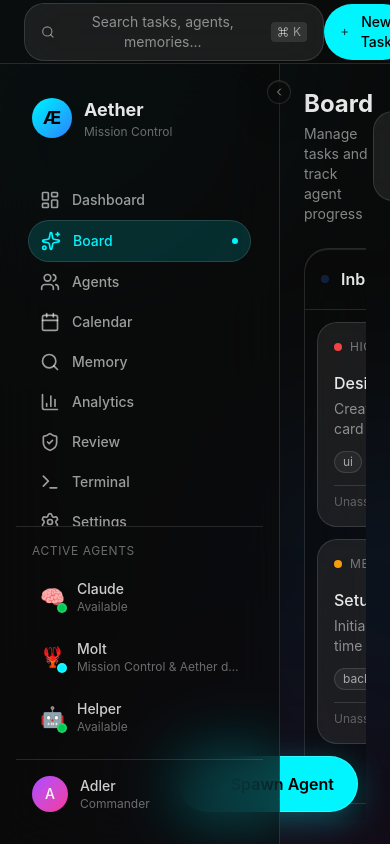
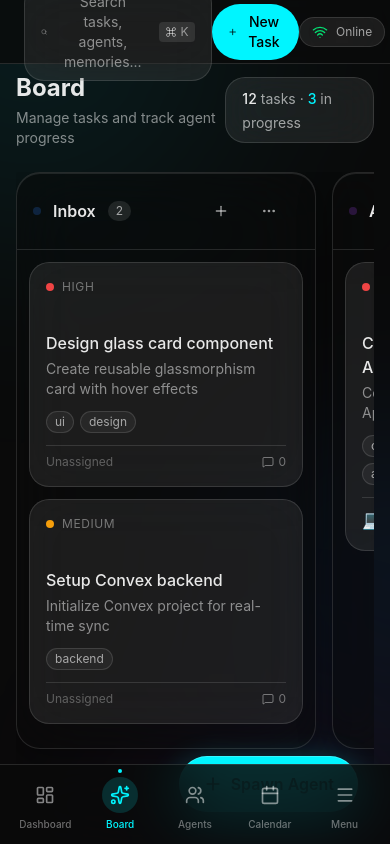
Before and after one commit to adlerlietz/aether, a Next.js app: page / in a window 390 px wide. Built offline with nearby package versions, Linux system fonts and the light colour scheme.

Commit message:
feat: mobile-responsive layout with PWA support
- Bottom mobile navigation bar (thumb-friendly)
- Mobile drawer menu for full navigation
- Responsive CSS with safe area insets
- Touch-friendly 44px tap targets
- Landscape mode optimization
- Service worker offline caching

```diff
--- a/app/AppLayout.tsx
+++ b/app/AppLayout.tsx
@@ -1,10 +1,84 @@
 'use client';
 
+import { useState } from 'react';
+import { motion, AnimatePresence } from 'framer-motion';
 import { Sidebar } from './components/Sidebar';
 import { TopBar } from './components/TopBar';
+import { MobileNav } from './components/MobileNav';
 import { PWAInstallPrompt } from './components/PWAInstallPrompt';
+import { X } from 'lucide-react';
+
+function MobileDrawer({ isOpen, onClose }: { isOpen: boolean; onClose: () => void }) {
+  return (
+    <AnimatePresence>
+      {isOpen && (
+        <motion.div
+          initial={{ opacity: 0 }}
+          animate={{ opacity: 1 }}
+          exit={{ opacity: 0 }}
+          className="mobile-drawer open lg:hidden"
+          onClick={onClose}
+        >
+          <div className="mobile-drawer-backdrop" />
+          <motion.div
+            initial={{ x: '-100%' }}
+            animate={{ x: 0 }}
+            exit={{ x: '-100%' }}
+            transition={{ type: 'spring', damping: 25, stiffness: 200 }}
+            className="mobile-drawer-panel"
+            onClick={(e) => e.stopPropagation()}
+          >
+            <div className="flex items-center justify-between p-4 border-b border-white/5">
+              <div className="flex items-center gap-3">
+                <div className="w-10 h-10 rounded-xl bg-gradient-to-br from-[var(--accent)] to-blue-500 flex items-center justify-center text-black font-bold text-lg">
+                  Æ
+                </div>
+                <div>
+                  <h1 className="font-bold text-lg text-white/90">Aether</h1>
+                  <p className="text-xs text-white/40">Mission Control</p>
+                </div>
+              </div>
+              <button
+                onClick={onClose}
+                className="p-2 rounded-lg hover:bg-white/10 text-white/60"
+              >
+                <X className="w-5 h-5" />
+              </button>
+            </div>
+
+            {/* Navigation links for mobile drawer */}
+            <nav className="p-4 space-y-1">
+              {[
+                { label: 'Dashboard', href: '/dashboard' },
+                { label: 'Board', href: '/' },
+                { label: 'Agents', href: '/agents' },
+                { label: 'Calendar', href: '/calendar' },
+                { label: 'Memory', href: '/memory' },
+                { label: 'Analytics', href: '/analytics' },
+                { label: 'Review', href: '/review' },
+                { label: 'Terminal', href: '/terminal' },
+                { label: 'Settings', href: '/settings' },
+              ].map((item) => (
+                <a
+                  key={item.href}
+                  href={item.href}
+                  className="block px-4 py-3 rounded-xl text-white/70 hover:text-white hover:bg-white/5 transition-colors"
+                  onClick={onClose}
+                >
+                  {item.label}
+                </a>
+              ))}
+            </nav>
+          </motion.div>
+        </motion.div>
+      )}
+    </AnimatePresence>
+  );
+}
 
 export default function AppLayout({ children }: { children: React.ReactNode }) {
+  const [mobileMenuOpen, setMobileMenuOpen] = useState(false);
+
   return (
     <div className="min-h-screen bg-[var(--background)]">
       {/* Background Effects */}
@@ -17,14 +91,25 @@ export default function AppLayout({ children }: { children: React.ReactNode }) {
       {/* Top Navigation Bar */}
       <TopBar />
 
-      {/* Left Sidebar */}
-      <Sidebar />
+      {/* Left Sidebar - Desktop */}
+      <div className="hidden lg:block">
+        <Sidebar />
+      </div>
 
       {/* Main Content Area */}
       <main className="main-content">
         {children}
       </main>
 
+      {/* Mobile Navigation */}
+      <MobileNav onMenuClick={() => setMobileMenuOpen(true)} />
+
+      {/* Mobile Menu Drawer */}
+      <MobileDrawer
+        isOpen={mobileMenuOpen}
+        onClose={() => setMobileMenuOpen(false)}
+      />
+
       {/* PWA Install Prompt */}
       <PWAInstallPrompt />
     </div>
--- /dev/null
+++ b/app/components/MobileNav.tsx
@@ -0,0 +1,81 @@
+'use client';
+
+import Link from 'next/link';
+import { usePathname } from 'next/navigation';
+import { motion } from 'framer-motion';
+import {
+  LayoutDashboard,
+  Users,
+  Calendar,
+  Menu,
+  Sparkles
+} from 'lucide-react';
+import { useState } from 'react';
+
+const navItems = [
+  { id: 'dashboard', icon: LayoutDashboard, label: 'Dashboard', href: '/dashboard' },
+  { id: 'board', icon: Sparkles, label: 'Board', href: '/' },
+  { id: 'agents', icon: Users, label: 'Agents', href: '/agents' },
+  { id: 'calendar', icon: Calendar, label: 'Calendar', href: '/calendar' },
+];
+
+interface MobileNavProps {
+  onMenuClick: () => void;
+}
+
+export function MobileNav({ onMenuClick }: MobileNavProps) {
+  const pathname = usePathname();
+  const [activeTab, setActiveTab] = useState(pathname);
+
+  return (
+    <nav className="mobile-nav">
+      {navItems.map((item) => {
+        const Icon = item.icon;
+        const isActive = pathname === item.href || pathname.startsWith(item.href + '/');
+
+        return (
+          <Link
+            key={item.id}
+            href={item.href}
+            className={`mobile-nav-item ${isActive ? 'active' : ''}`}
+            onClick={() => setActiveTab(item.href)}
+          >
+            <motion.div
+              whileTap={{ scale: 0.9 }}
+              className="flex flex-col items-center gap-1"
+            >
+              <div className={`p-2 rounded-xl transition-colors ${isActive ? 'bg-[var(--accent-soft)]' : ''}`}>
+                <Icon className={`w-5 h-5 ${isActive ? 'text-[var(--accent)]' : 'text-white/50'}`} />
+              </div>
+              <span className={`text-[10px] font-medium ${isActive ? 'text-[var(--accent)]' : 'text-white/40'}`}>
+                {item.label}
+              </span>
+              {isActive && (
+                <motion.div
+                  layoutId="mobileActiveIndicator"
+                  className="absolute -top-1 w-1 h-1 rounded-full bg-[var(--accent)]"
+                />
+              )}
+            </motion.div>
+          </Link>
+        );
+      })}
+
+      {/* Menu Button */}
+      <button
+        className="mobile-nav-item"
+        onClick={onMenuClick}
+      >
+        <motion.div
+          whileTap={{ scale: 0.9 }}
+          className="flex flex-col items-center gap-1"
+        >
+          <div className="p-2 rounded-xl">
+            <Menu className="w-5 h-5 text-white/50" />
+          </div>
+          <span className="text-[10px] font-medium text-white/40">Menu</span>
+        </motion.div>
+      </button>
+    </nav>
+  );
+}
--- a/app/globals.css
+++ b/app/globals.css
@@ -346,3 +346,231 @@ body {
   background: rgba(0, 245, 255, 0.1);
   border-color: var(--accent);
 }
+
+/* ============================================
+   MOBILE RESPONSIVE STYLES
+   ============================================ */
+
+/* Mobile Navigation */
+.mobile-nav {
+  position: fixed;
+  bottom: 0;
+  left: 0;
+  right: 0;
+  z-index: 50;
+  display: none;
+  align-items: center;
+  justify-content: space-around;
+  padding: 0.5rem 0.5rem calc(0.5rem + env(safe-area-inset-bottom));
+  background: rgba(10, 10, 10, 0.85);
+  backdrop-filter: blur(32px) saturate(150%);
+  -webkit-backdrop-filter: blur(32px) saturate(150%);
+  border-top: 1px solid var(--glass-border);
+}
+
+.mobile-nav-item {
+  position: relative;
+  display: flex;
+  flex-direction: column;
+  align-items: center;
+  justify-content: center;
+  min-width: 64px;
+  min-height: 44px;
+  padding: 0.25rem;
+  border-radius: var(--radius);
+  transition: all 0.2s ease;
+}
+
+.mobile-nav-item:active {
+  background: rgba(255, 255, 255, 0.05);
+}
+
+/* Mobile Drawer */
+.mobile-drawer {
+  position: fixed;
+  inset: 0;
+  z-index: 60;
+  pointer-events: none;
+}
+
+.mobile-drawer.open {
+  pointer-events: auto;
+}
+
+.mobile-drawer-backdrop {
+  position: absolute;
+  inset: 0;
+  background: rgba(0, 0, 0, 0.5);
+  opacity: 0;
+  transition: opacity 0.3s ease;
+}
+
+.mobile-drawer.open .mobile-drawer-backdrop {
+  opacity: 1;
+}
+
+.mobile-drawer-panel {
+  position: absolute;
+  top: 0;
+  left: 0;
+  bottom: 0;
+  width: 280px;
+  background: rgba(10, 10, 10, 0.95);
+  backdrop-filter: blur(32px);
+  -webkit-backdrop-filter: blur(32px);
+  border-right: 1px solid var(--glass-border);
+  transform: translateX(-100%);
+  transition: transform 0.3s cubic-bezier(0.4, 0, 0.2, 1);
+  overflow-y: auto;
+}
+
+.mobile-drawer.open .mobile-drawer-panel {
+  transform: translateX(0);
+}
+
+/* Responsive Breakpoints */
+@media (max-width: 1024px) {
+  .sidebar {
+    transform: translateX(-100%);
+    transition: transform 0.3s cubic-bezier(0.4, 0, 0.2, 1);
+  }
+
+  .sidebar.open {
+    transform: translateX(0);
+  }
+
+  .main-content {
+    left: 0;
+  }
+}
+
+@media (max-width: 768px) {
+  /* Hide desktop sidebar, show mobile nav */
+  .sidebar {
+    display: none;
+  }
+
+  .mobile-nav {
+    display: flex;
+  }
+
+  /* Adjust main content for bottom nav */
+  .main-content {
+    left: 0;
+    top: 3.5rem;
+    bottom: calc(4rem + env(safe-area-inset-bottom));
+    padding: 1rem;
+  }
+
+  /* Top bar compact */
+  .top-bar {
+    height: 3.5rem;
+  }
+
+  /* Smaller padding on mobile */
+  .glass {
+    padding: 1rem;
+  }
+
+  /* Touch-friendly buttons */
+  button,
+  .btn,
+  [role="button"] {
+    min-height: 44px;
+    min-width: 44px;
+  }
+
+  /* Grid single column */
+  .grid-cols-2,
+  .grid-cols-3 {
+    grid-template-columns: 1fr;
+  }
+
+  /* Text sizing for mobile */
+  html {
+    font-size: 16px;
+    -webkit-text-size-adjust: 100%;
+    text-size-adjust: 100%;
+  }
+}
+
+/* Touch Device Optimizations */
+@media (pointer: coarse) {
+  /* Larger touch targets */
+  .nav-item,
+  .agent-card,
+  .task-card {
+    min-height: 44px;
+  }
+
+  /* Remove hover effects on touch */
+  .glass:hover,
+  .glass-light:hover {
+    transform: none;
+  }
+
+  /* Active state for touch */
+  .glass:active,
+  .glass-light:active {
+    transform: scale(0.98);
+    background: rgba(255, 255, 255, 0.1);
+  }
+}
+
+/* Safe Area Support (notch devices) */
+@supports (padding-top: env(safe-area-inset-top)) {
+  .top-bar {
+    padding-top: env(safe-area-inset-top);
+    height: calc(4rem + env(safe-area-inset-top));
+  }
+
+  .sidebar {
+    padding-top: calc(1rem + env(safe-area-inset-top));
+  }
+
+  .mobile-drawer-panel {
+    padding-top: env(safe-area-inset-top);
+  }
+}
+
+/* Prevent zoom on input focus (iOS) */
+input,
+textarea,
+select {
+  font-size: 16px;
+}
+
+/* Pull to refresh indicator */
+.pull-to-refresh {
+  position: fixed;
+  top: 0;
+  left: 0;
+  right: 0;
+  height: 60px;
+  display: flex;
+  align-items: center;
+  justify-content: center;
+  pointer-events: none;
+  opacity: 0;
+  transition: opacity 0.2s ease;
+}
+
+.pull-to-refresh.visible {
+  opacity: 1;
+}
+
+/* Landscape mobile optimization */
+@media (max-height: 500px) and (orientation: landscape) {
+  .mobile-nav {
+    display: none;
+  }
+
+  .main-content {
+    bottom: 0;
+  }
+
+  .sidebar {
+    display: flex;
+    width: 72px;
+  }
+}
```
